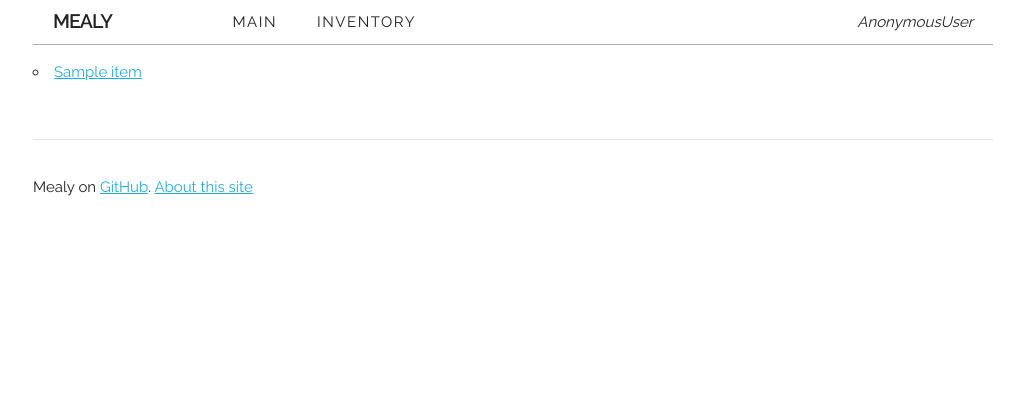
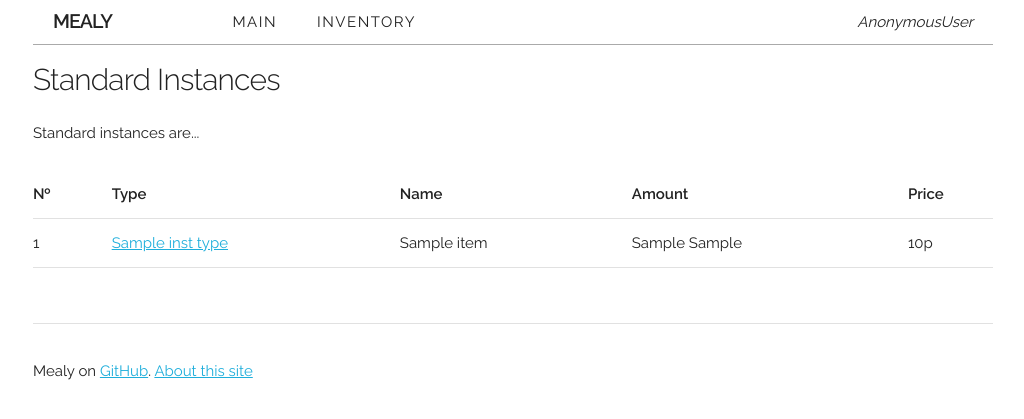
Before and after one commit to nw0/mealy, a Django app: template templates/mealy/standard_inst_list.html in a window 1280 px wide. Shown: the top 419 px of the page, without its empty margins (127-1151 px from the left). Run offline with Django 3.2, Linux system fonts and the light colour scheme; the template is opened without the code that fills it: most values are stand-ins (such as "Sample title", 1, 10 or a date in 2020); some libraries are stand-ins or nearby versions.

Commit message:
template: std_inst_det: add table for more information

```diff
--- a/templates/mealy/standard_inst_list.html
+++ b/templates/mealy/standard_inst_list.html
@@ -1,14 +1,35 @@
 {% extends "mealy/base.html" %}
 {% load mathfilters %}
+{% load mealy_extras %}
 
 {% block content %}
+<h4>Standard Instances</h4>
+<p>Standard instances are...</p>
+
 {% if object_list %}
-<ul>
-  {% for object in object_list %}
-  <li><a href="{% url 'mealy:std_inst_detail' object.id %}">
-    {{ object.inst_name }}</a></li>
-  {% endfor %}
-</ul>
+<table class="u-full-width invent">
+  <thead>
+    <tr>
+      <th>&#8470;</th>
+      <th>Type</th>
+      <th>Name</th>
+      <th>Amount</th>
+      <th>Price</th>
+    </tr>
+  </thead>
+  <tbody>
+    {% for object in object_list %}
+    <tr>
+      <td></td>
+      <td><a href="{% url 'mealy:types_detail' object.inst_type.r_name %}">
+        {{ object.inst_type.r_name }}</a></td>
+      <td>{{ object.inst_name }}</td>
+      <td>{{ object.orig_amt }} {{ object.orig_units }}</td>
+      <td>{{ object.usual_price|price }}</td>
+    </tr>
+    {% endfor %}
+  </tbody>
+</table>
 {% else %}
 <p>No standard instances exist.</p>
 {% endif %}
```
